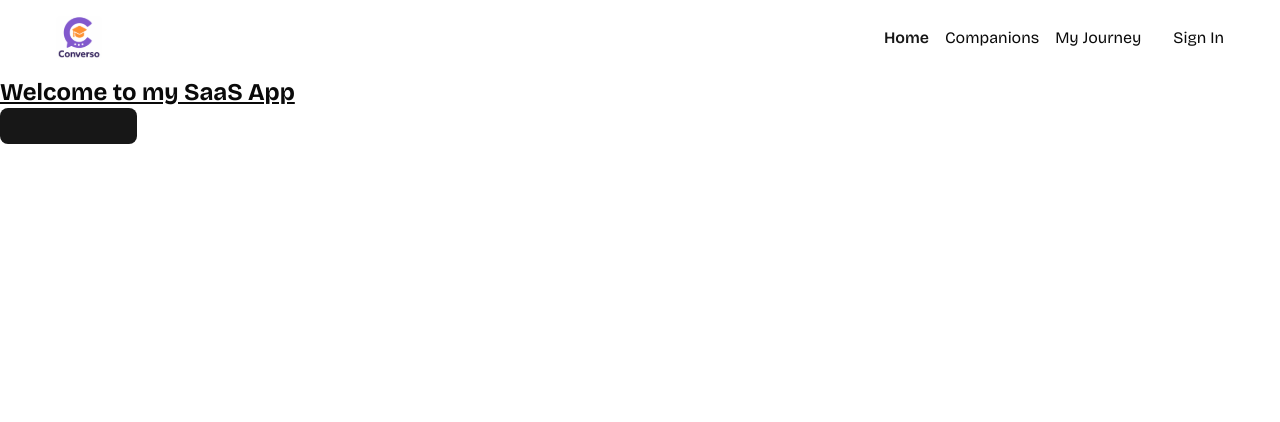
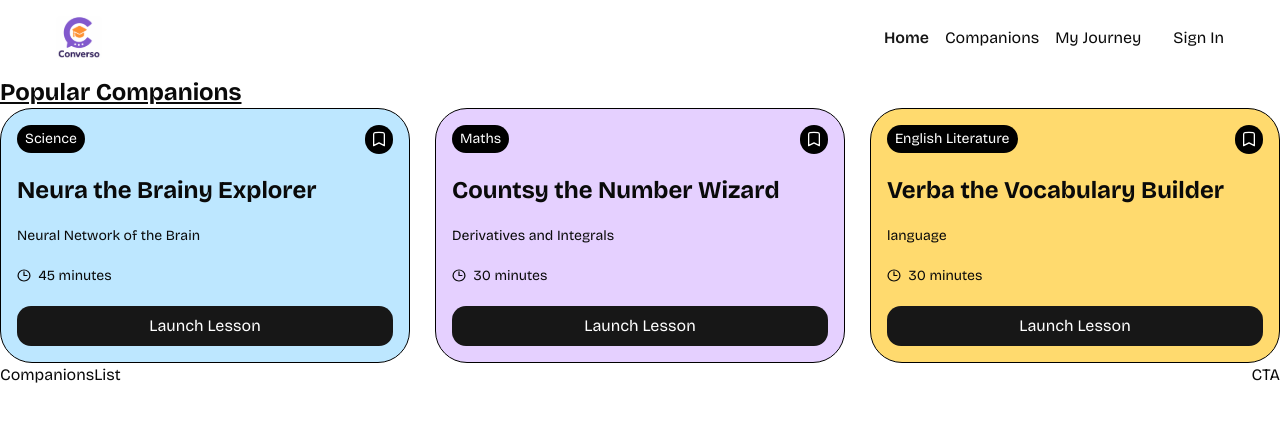
Before and after one commit to keerthikumanduri/Converso, a Next.js app: page / in a window 1280 px wide. Shown: the top 422 px of the page. Built offline with nearby package versions, Linux system fonts and the light colour scheme.

Commit message:
implement basic companions card ui

```diff
--- a/app/page.tsx
+++ b/app/page.tsx
@@ -1,12 +1,44 @@
+import CompanionCard from '@/components/CompanionCard'
+import CompanionsList from '@/components/CompanionsList'
+import CTA from '@/components/CTA'
 import { Button } from '@/components/ui/button'
 
 const Page = () => {
   return (
     <div>
-      <h1 className='text-2xl underline'>Welcome to my SaaS App</h1>
-      <Button>
-        Let's Get Started
-      </Button>
+      <h1 className='text-2xl underline'>Popular Companions</h1>
+      <section className='home-section'>
+        <CompanionCard
+          id="123"
+          name="Neura the Brainy Explorer"
+          topic="Neural Network of the Brain"
+          subject="science"
+          duration={45}
+          color="#BDE7FF"
+        />
+        <CompanionCard
+          id="456"
+          name="Countsy the Number Wizard"
+          topic="Derivatives and Integrals"
+          subject="maths"
+          duration={30}
+          color="#e5d0ff"
+        />
+        <CompanionCard
+          id="789"
+          name="Verba the Vocabulary Builder"
+          topic="language"
+          subject="English Literature"
+          duration={30}
+          color="#FFDA6E"
+        />
+
+      </section>
+
+      <section className='home-section'>
+        <CompanionsList/>
+        <CTA/>
+      </section>
     </div>
   )
 }
--- /dev/null
+++ b/components/CTA.tsx
@@ -0,0 +1,9 @@
+import React from 'react'
+
+const CTA = () => {
+  return (
+    <div>CTA</div>
+  )
+}
+
+export default CTA
--- /dev/null
+++ b/components/CompanionCard.tsx
@@ -0,0 +1,48 @@
+import Image from 'next/image';
+import Link from 'next/link';
+import React from 'react'
+
+interface CompanionCardProps{
+  id: string;
+  name: string;
+  topic: string;
+  subject: string;
+  duration: number;
+  color: string;
+}
+
+const CompanionCard = ({id, name, topic, subject, duration, color}: CompanionCardProps) => {
+  return (
+    <article className='companion-card' style={{backgroundColor: color}}>
+      <div className='flex justify-between items-center'>
+        <div className='subject-badge'>{subject}</div>
+        <button className='companion-bookmark'>
+          <Image
+            src="/icons/bookmark.svg"
+            alt='bookmark'
+            width={12.5}
+            height={15}
+          />
+        </button>
+      </div>
+
+      <h2 className='text-2xl font-bold'>{name}</h2>
+      <p className='text-sm'>{topic}</p>
+      <div className='flex items-center gap-2'>
+        <Image
+          src="/icons/clock.svg"
+          alt="duration"
+          width={13.5}
+          height={13.5}
+        />
+        <p className='text-sm'>{duration} minutes</p>
+      </div>
+
+      <Link href={`/companions/${id}`} className='w-full '>
+        <button className='btn-primary w-full justify-center'>Launch Lesson</button>
+      </Link>
+    </article>
+  )
+}
+
+export default CompanionCard
--- /dev/null
+++ b/components/CompanionsList.tsx
@@ -0,0 +1,9 @@
+import React from 'react'
+
+const CompanionsList = () => {
+  return (
+    <div>CompanionsList</div>
+  )
+}
+
+export default CompanionsList
```
